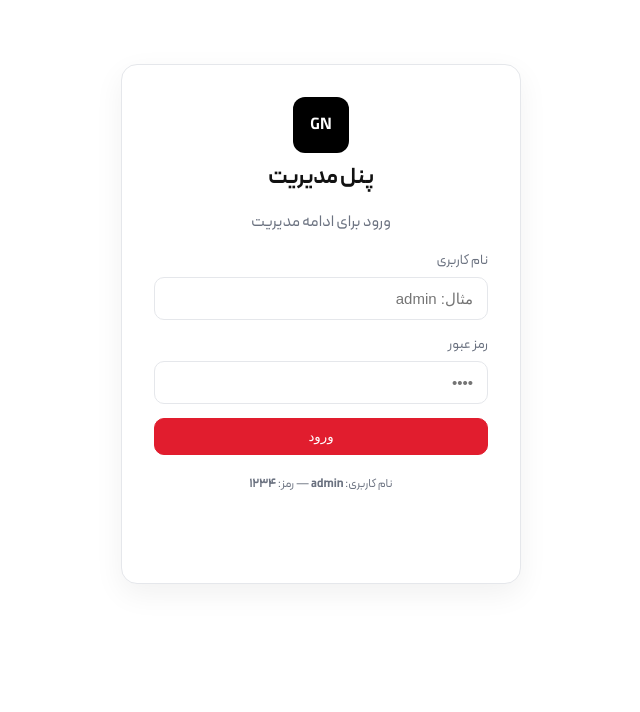
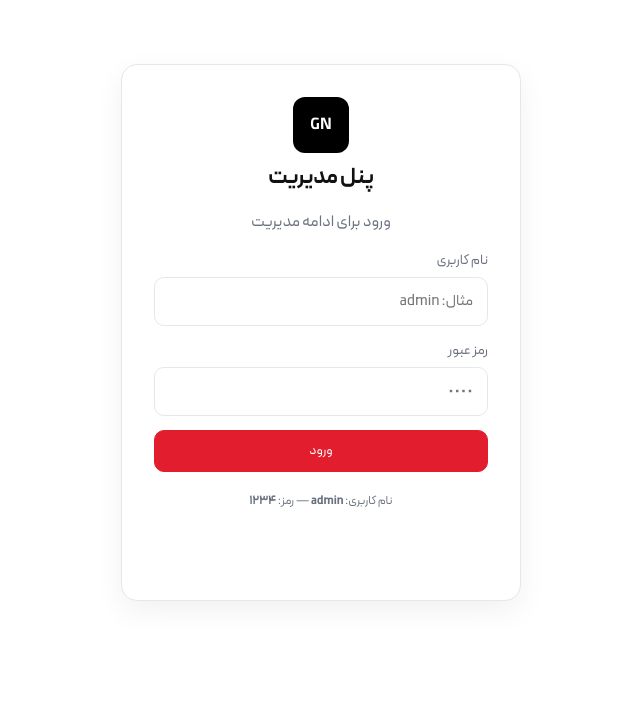
Before and after one commit to iGre4t/GameNet-Management, a PHP site: page / in a window 1280 px wide. Shown: the top 712 px of the page, without its empty margins (319-959 px from the left). Run offline with PHP 8.4, Linux system fonts and the light colour scheme.

Commit message:
Font Update 2

```diff
--- a/styles.css
+++ b/styles.css
@@ -34,6 +34,12 @@ body {
   line-height: 1.5;
   direction: rtl;
 }
+
+/* Ensure custom font applies to interactive controls and tabs */
+button, input, select, textarea {
+  font-family: 'PeydaWebFaNum', system-ui, -apple-system, Segoe UI, Tahoma, Arial, sans-serif;
+}
+input::placeholder, textarea::placeholder { font-family: inherit; }
 
 .hidden { display: none !important; }
 
```
